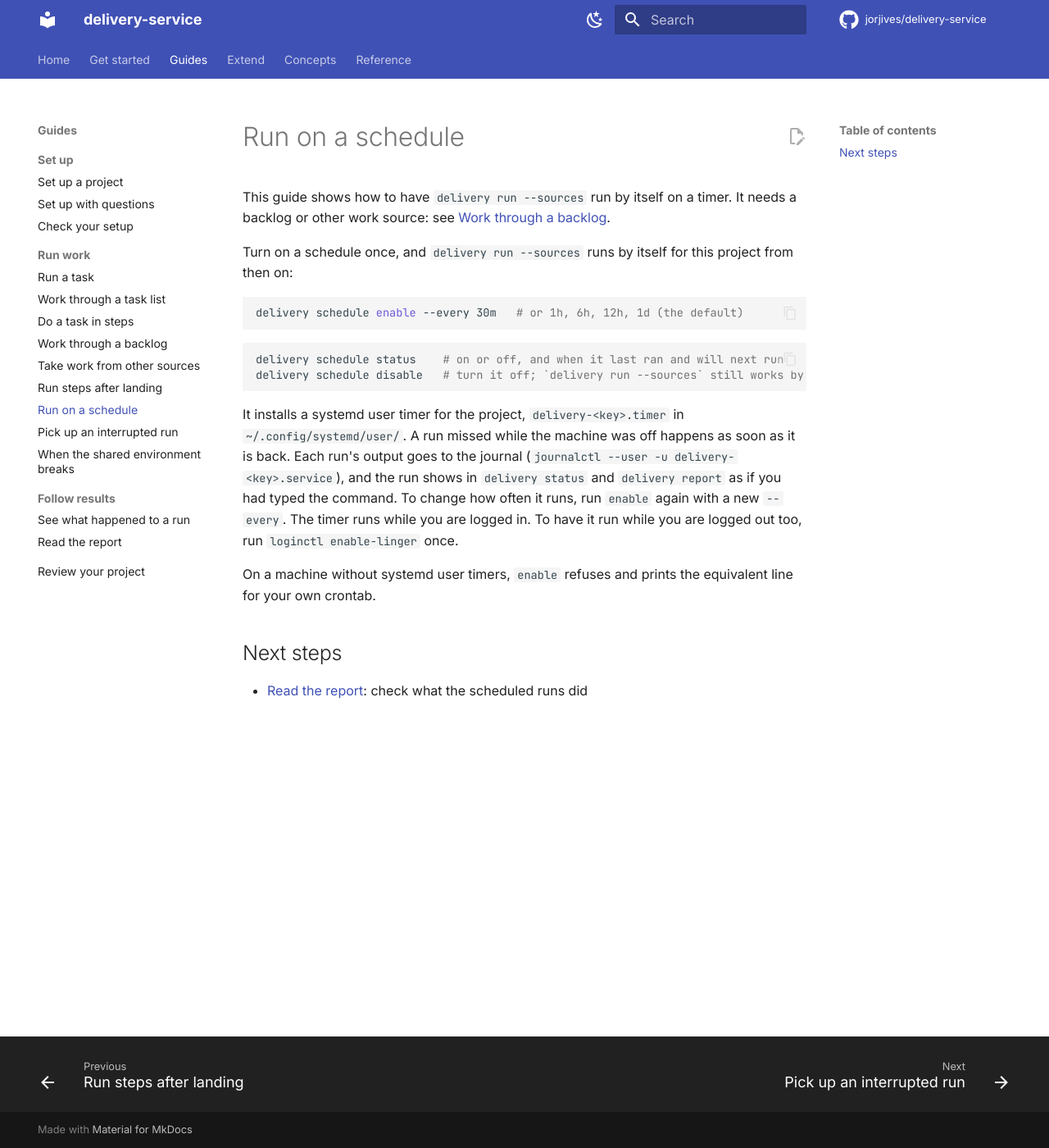
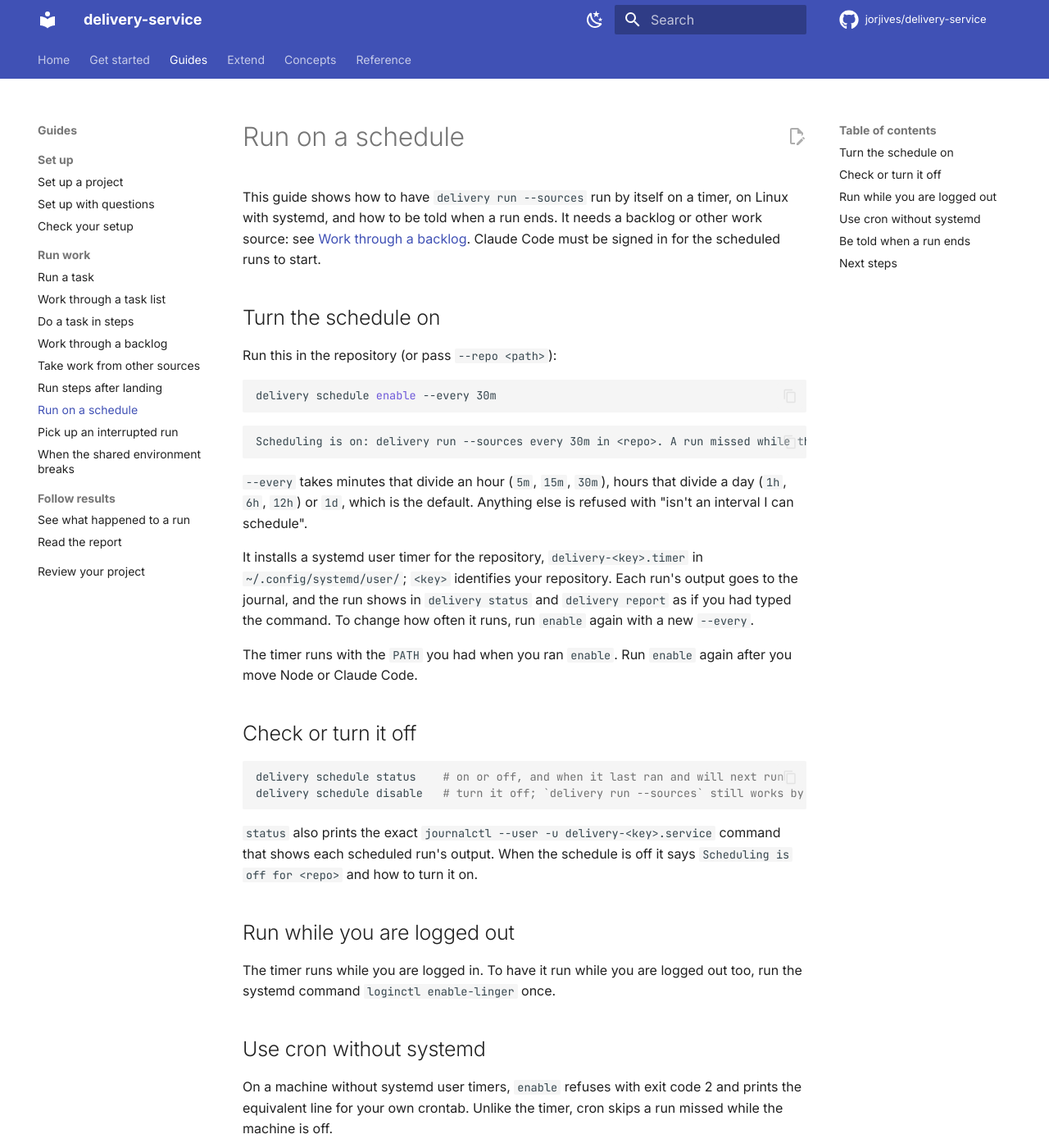
Before and after one commit to jorjives/delivery-service, an MkDocs documentation site: the page built from docs/run-on-a-schedule.md, in a window 1280 px wide and 1400 px high. Shown: the whole window at 82% size. Built offline with MkDocs 1.6.1 and Material for MkDocs 9.7.7, drawn with Linux system fonts in a browser that asks for light colours; comment, search, counter and statistics services are not loaded; some of the changed text lies outside the part shown.

Commit message:
Fix the schedule guide and add how to be told when a run ends
Adds headings, sample output, the interval rule, the captured PATH and cron's missed-run behaviour; documents notify, which matters most for unattended runs.

Co-Authored-By: Claude Sonnet 5.5 <noreply@anthropic.com>

````diff
--- a/docs/run-on-a-schedule.md
+++ b/docs/run-on-a-schedule.md
@@ -1,28 +1,53 @@
 # Run on a schedule
 
-This guide shows how to have `delivery run --sources` run by itself on a timer. It needs a backlog or other work source: see [Work through a backlog](work-a-backlog.md).
+This guide shows how to have `delivery run --sources` run by itself on a timer, on Linux with systemd, and how to be told when a run ends. It needs a backlog or other work source: see [Work through a backlog](work-a-backlog.md). Claude Code must be signed in for the scheduled runs to start.
 
-Turn on a schedule once, and `delivery run --sources` runs by itself for this project from then on:
+## Turn the schedule on
 
-```sh
-delivery schedule enable --every 30m   # or 1h, 6h, 12h, 1d (the default)
+Run this in the repository (or pass `--repo <path>`):
+
+```bash
+delivery schedule enable --every 30m
 ```
 
-```sh
+```text
+Scheduling is on: delivery run --sources every 30m in <repo>. A run missed while this machine is off happens as soon as it is back.
+```
+
+`--every` takes minutes that divide an hour (`5m`, `15m`, `30m`), hours that divide a day (`1h`, `6h`, `12h`) or `1d`, which is the default. Anything else is refused with "isn't an interval I can schedule".
+
+It installs a systemd user timer for the repository, `delivery-<key>.timer` in `~/.config/systemd/user/`; `<key>` identifies your repository. Each run's output goes to the journal, and the run shows in `delivery status` and `delivery report` as if you had typed the command. To change how often it runs, run `enable` again with a new `--every`.
+
+The timer runs with the `PATH` you had when you ran `enable`. Run `enable` again after you move Node or Claude Code.
+
+## Check or turn it off
+
+```bash
 delivery schedule status    # on or off, and when it last ran and will next run
 delivery schedule disable   # turn it off; `delivery run --sources` still works by hand
 ```
 
-It installs a systemd user timer for the project, `delivery-<key>.timer` in
-`~/.config/systemd/user/`. A run missed while the machine was off happens as soon as it is back.
-Each run's output goes to the journal (`journalctl --user -u delivery-<key>.service`), and the run
-shows in `delivery status` and `delivery report` as if you had typed the command. To change how
-often it runs, run `enable` again with a new `--every`. The timer runs while you are logged in. To
-have it run while you are logged out too, run `loginctl enable-linger` once.
+`status` also prints the exact `journalctl --user -u delivery-<key>.service` command that shows each scheduled run's output. When the schedule is off it says `Scheduling is off for <repo>` and how to turn it on.
 
-On a machine without systemd user timers, `enable` refuses and prints the equivalent line for your
-own crontab.
+## Run while you are logged out
+
+The timer runs while you are logged in. To have it run while you are logged out too, run the systemd command `loginctl enable-linger` once.
+
+## Use cron without systemd
+
+On a machine without systemd user timers, `enable` refuses with exit code 2 and prints the equivalent line for your own crontab. Unlike the timer, cron skips a run missed while the machine is off.
+
+## Be told when a run ends
+
+Unattended runs end with nobody watching. `notify` is a command run at the end of every run, however it ended: work delivered, a stop, a run blocked before it started any task, or a run with nothing to do. Set it at the top level of `delivery.config.json`:
+
+```json
+{ "notify": "./scripts/post-to-chat.sh" }
+```
+
+It runs from the repository folder, with the run's report on its standard input as JSON: the same document `delivery report --json` prints, including `parked`, so the command can say what was done and which item is waiting for your answer. A notify command that fails is reported in one line and never changes the run's outcome or exit code. See [Reports as data](reporting.md) for the document, and the [configuration reference](configuration-reference.md#notify).
 
 ## Next steps
 
-- [Read the report](read-a-report.md): check what the scheduled runs did
+- [Read the report](read-a-report.md): check what the scheduled runs did.
+- [Run steps after landing](run-after-landing.md): deploy once scheduled work has landed.
````
